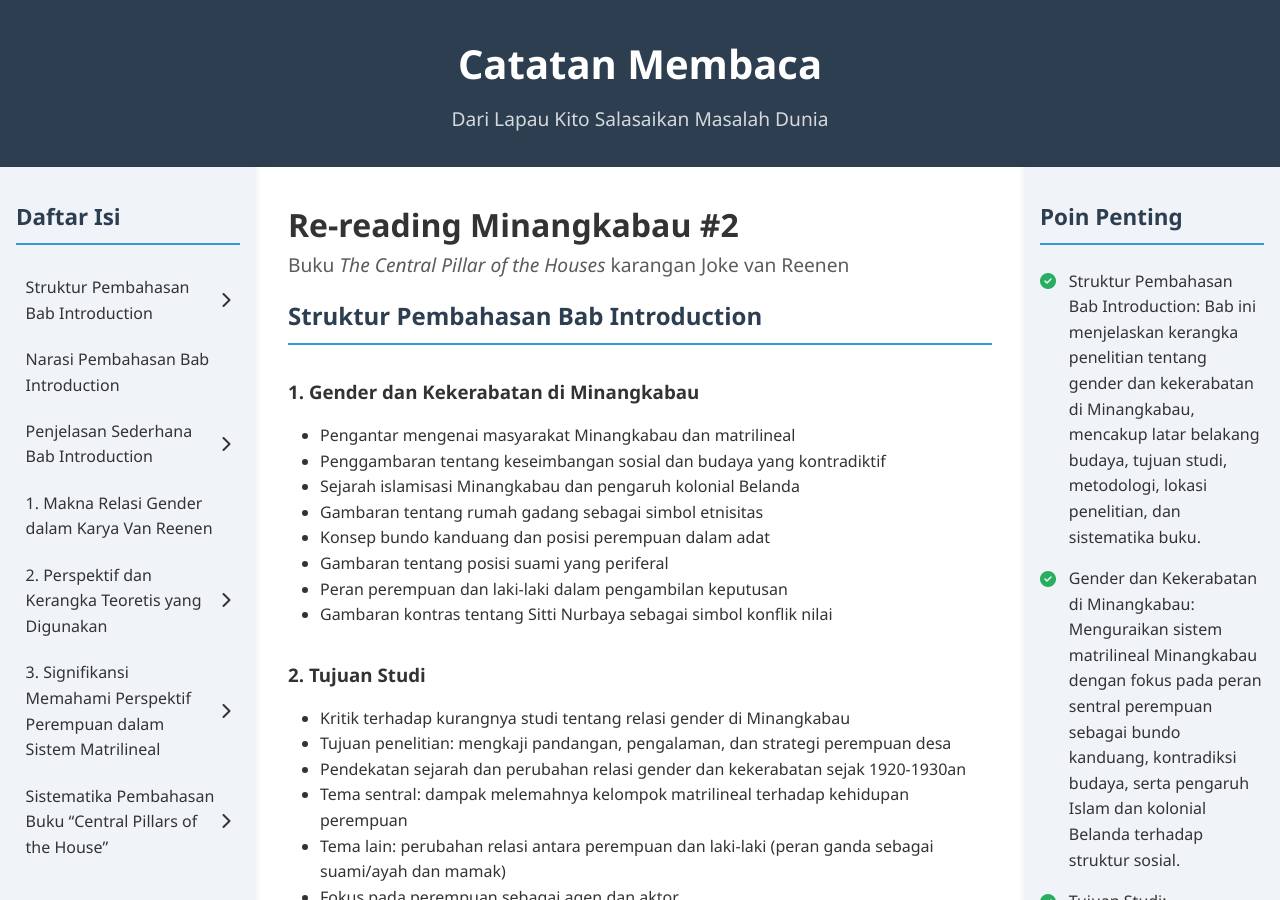
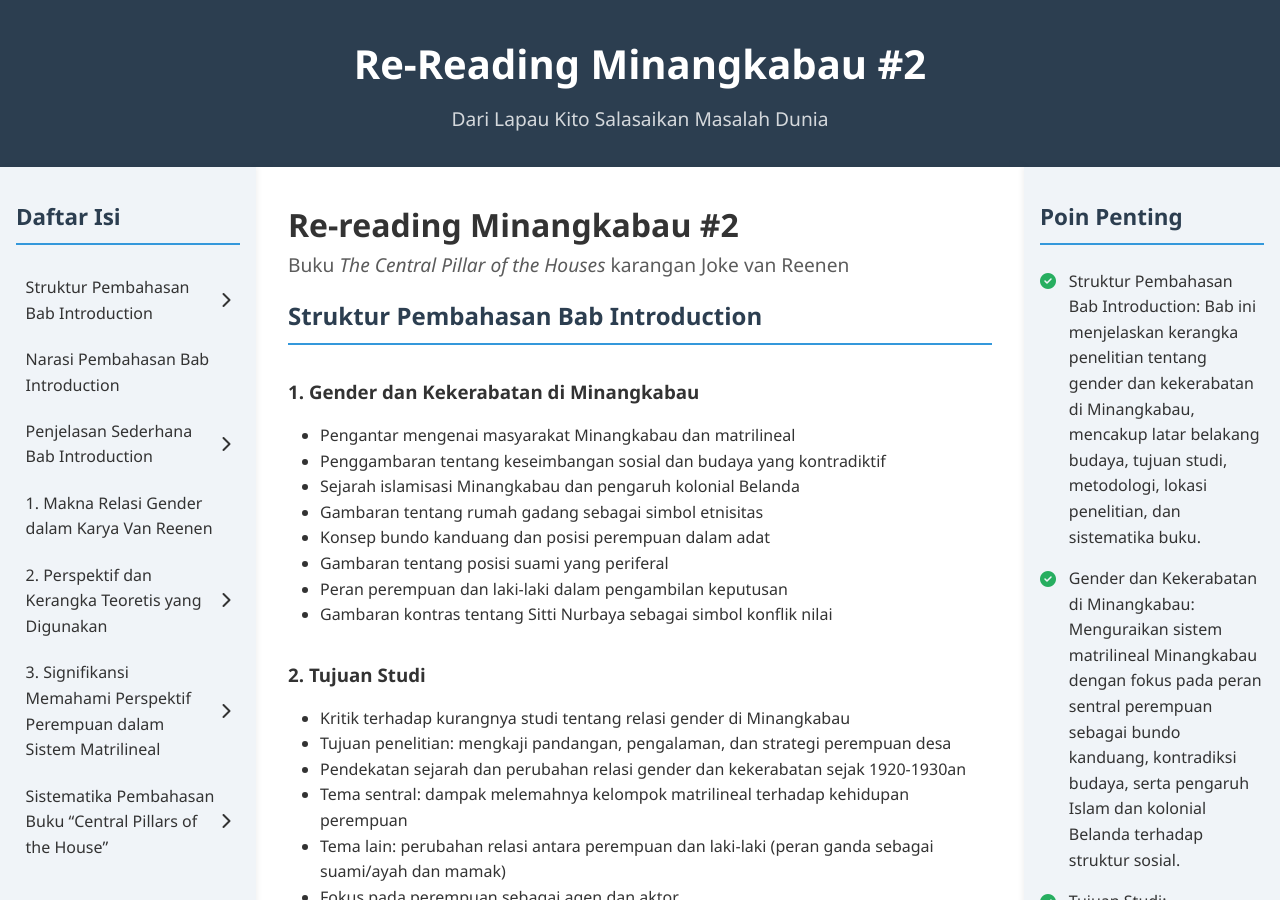
Before and after one commit to inyiakrm/Komunitas-Titian, a Jekyll site: the page built from _posts/2025-04-10-bab-1.md, in a window 1280 px wide and 900 px high. Built offline with Jekyll 4.4.1, drawn with Linux system fonts in a browser that asks for light colours; some of the changed text lies outside the part shown.

Commit message:
Ubah judul header dan footer

```diff
--- a/_layouts/default.html
+++ b/_layouts/default.html
@@ -9,7 +9,7 @@
 </head>
 <body>
   <header>
-    <h1>Catatan Membaca</h1>
+    <h1>Re-Reading Minangkabau #2</h1>
     {% if page.subtitle %}
     <p class="subtitle">{{ page.subtitle }}</p>
     {% endif %}
@@ -18,7 +18,7 @@
   {{ content }}
 
   <footer>
-    <p>© <span id="current-year">2023</span> Nama Anda - Catatan Pembacaan</p>
+    <p>© <span id="current-year">2023</span> Komunitas Titian - Ota Lapau </p>
     <script>document.getElementById('current-year').textContent = new Date().getFullYear();</script>
   </footer>
 
```
